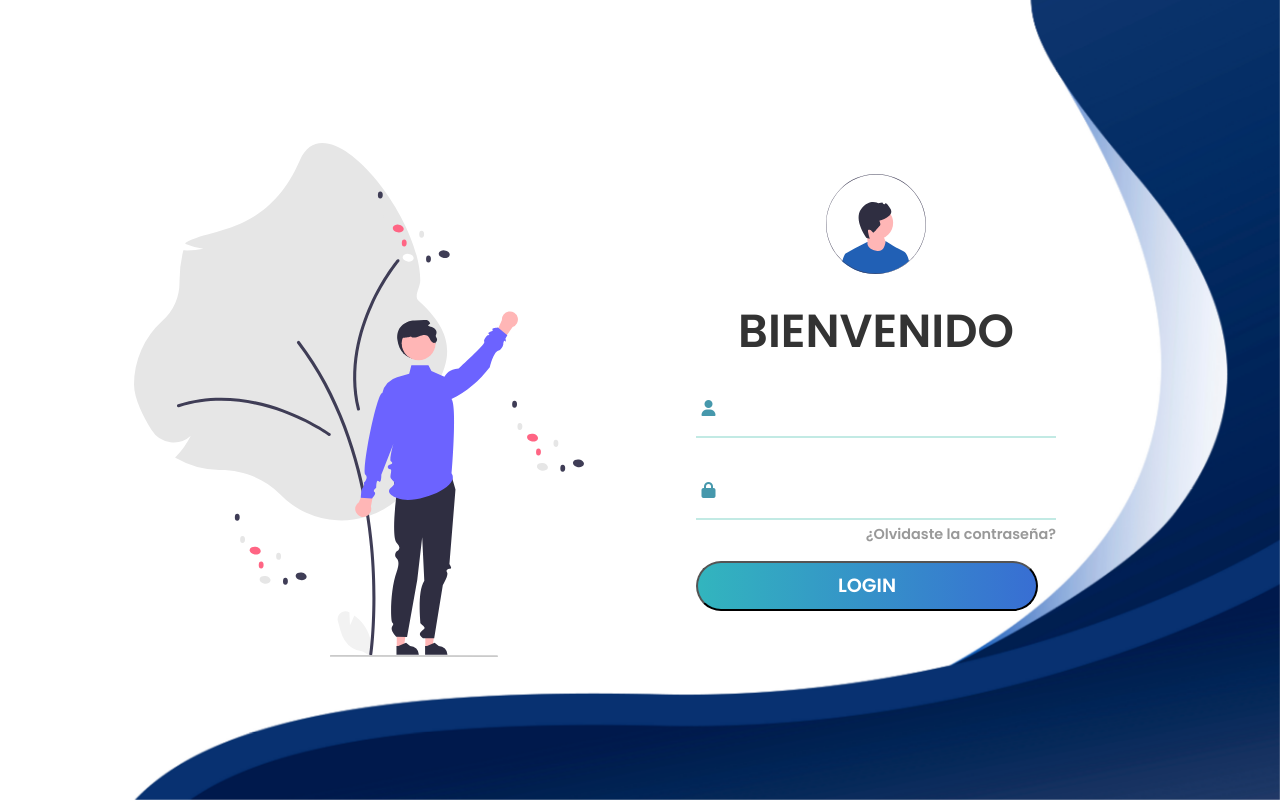
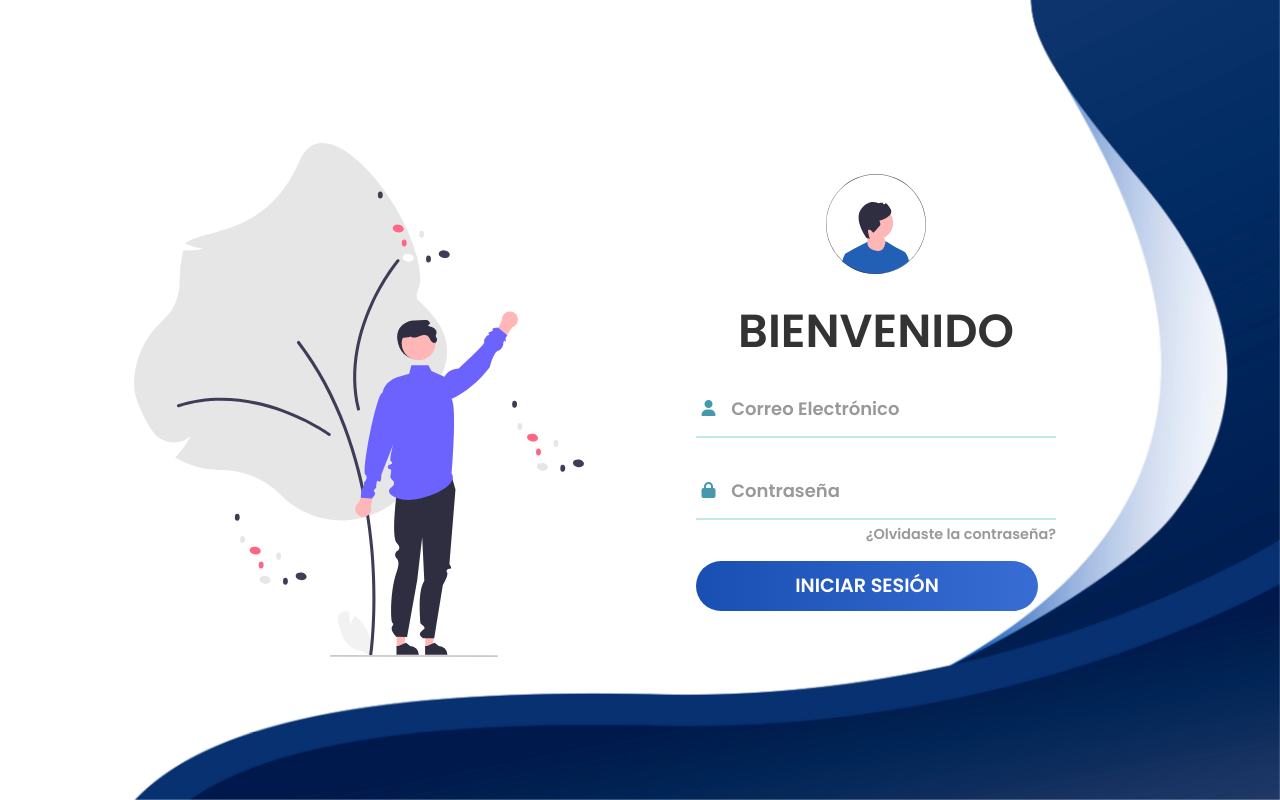
Before and after one commit to EdmundoJuarez117X/sistemaDeInformacion, a PHP site: page / in a window 1280 px wide. Run offline with PHP 8.4, Linux system fonts and the light colour scheme; some libraries are stand-ins or nearby versions.

Commit message:
Responsive Login
HTML - CSS - JS

```diff
--- a/index.php
+++ b/index.php
@@ -40,10 +40,11 @@
                     </div>
                 </div>
                 <a href="#">¿Olvidaste la contraseña?</a>
-                <input type="submit" class="btn" value="Login">
+                <input type="submit" class="btn" value="Iniciar Sesión">
             </form>
         </div>
     </div>
     <script type="text/javascript" src="js/main.js"></script>
+
 </body>
 </html>
--- a/js/main.js
+++ b/js/main.js
@@ -0,0 +1,19 @@
+const inputs = document.querySelectorAll(".input");
+
+
+function focusFunc(){
+	let parent = this.parentNode.parentNode;
+	parent.classList.add("focus");
+}
+
+function blurFunc(){
+	let parent = this.parentNode.parentNode;
+	if(this.value==""){
+        parent.classList.remove('focus');
+    }
+}
+
+inputs.forEach(input => {
+	input.addEventListener("focus", focusFunc);
+	input.addEventListener("blur", blurFunc);
+});
--- a/styles/css/style.css
+++ b/styles/css/style.css
@@ -55,11 +55,43 @@ form h2{
 }
 
 .input-div{
+    position: relative;
     display: grid;
     grid-template-columns: 7% 93%;
     margin: 25px 0;
     padding: 5px 0;
     border-bottom: 2px solid rgba(153, 221, 210, 0.6);
+}
+
+.input-div:after, .input-div:before{
+    content: '';
+    position: absolute;
+    bottom: -2px;
+    width: 0;
+    height: 2px;
+    background-color: #38d39f;
+    transition: .3s;
+}
+
+.input-div:after{
+    right: 50%;
+}
+
+.input-div:before{
+    left: 50%;
+}
+
+.input-div.focus .i i{
+    color: #38d39f;
+}
+
+.input-div.focus div h5{
+    top: -5px;
+    font-size: 15px;
+}
+
+.input-div.focus:after, .input-div.focus:before{
+    width: 50%;
 }
 
 .input-div.one{
@@ -78,6 +110,7 @@ form h2{
 
 .i i{
     color:rgb(70, 152, 172);
+    transition: .3s;
 }
 
 .input-div > div{
@@ -92,7 +125,6 @@ form h2{
     transform: translateY(-50%);
     color: #999;
     font-size: 18px;
-    display: none;
     transition: .3s;
 }
 
@@ -117,7 +149,7 @@ a{
     text-decoration: none;
     color: #999;
     font-size: 0.9rem;
-    transition: .3s ;
+    transition: .3s;
 }
 
 a:hover{
@@ -132,7 +164,8 @@ a:hover{
     margin: 1rem 0;
     font-size: 1.2rem;
     outline:none;
-    background-image: linear-gradient(to right, #32b5be, #386ed3, #194fb3);
+    border: none;
+    background-image: linear-gradient(to right, #194fb3, #386ed3, #194fb3);
     cursor: pointer;
     color: #fff;
     text-transform: uppercase;
@@ -144,3 +177,37 @@ a:hover{
 .btn:hover{
     background-position: right;
 }
+
+@media screen and (max-width:1050px){
+    .container{
+        grid-gap: 2rem;
+    }
+}
+
+@media screen and (max-width:1000px){
+    form{
+        width:290px;
+    }
+    form h2{
+        font-size: 2.4rem;
+        margin: 8px 0;
+    }
+    .img img{
+        width: 388px;
+    }
+}
+
+@media screen and (max-width:900px){
+    .img{
+        display: none;
+    }
+    .container{
+        grid-template-columns: 1fr;
+    }
+    .wave{
+        display: none;
+    }
+    .login-container{
+        justify-content: center;
+    }
+}
```
Also changed, not shown: img/teaching.svg (added).
